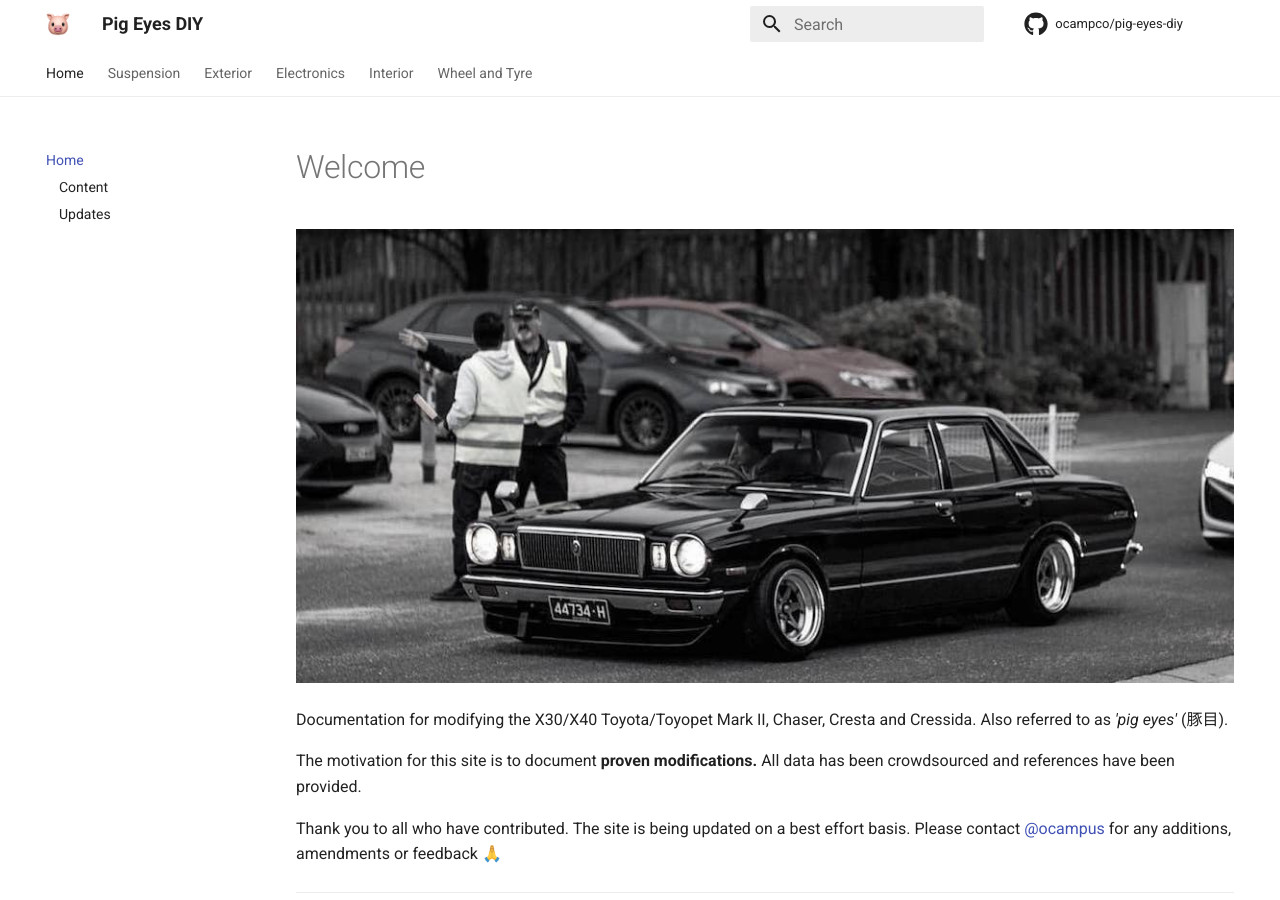
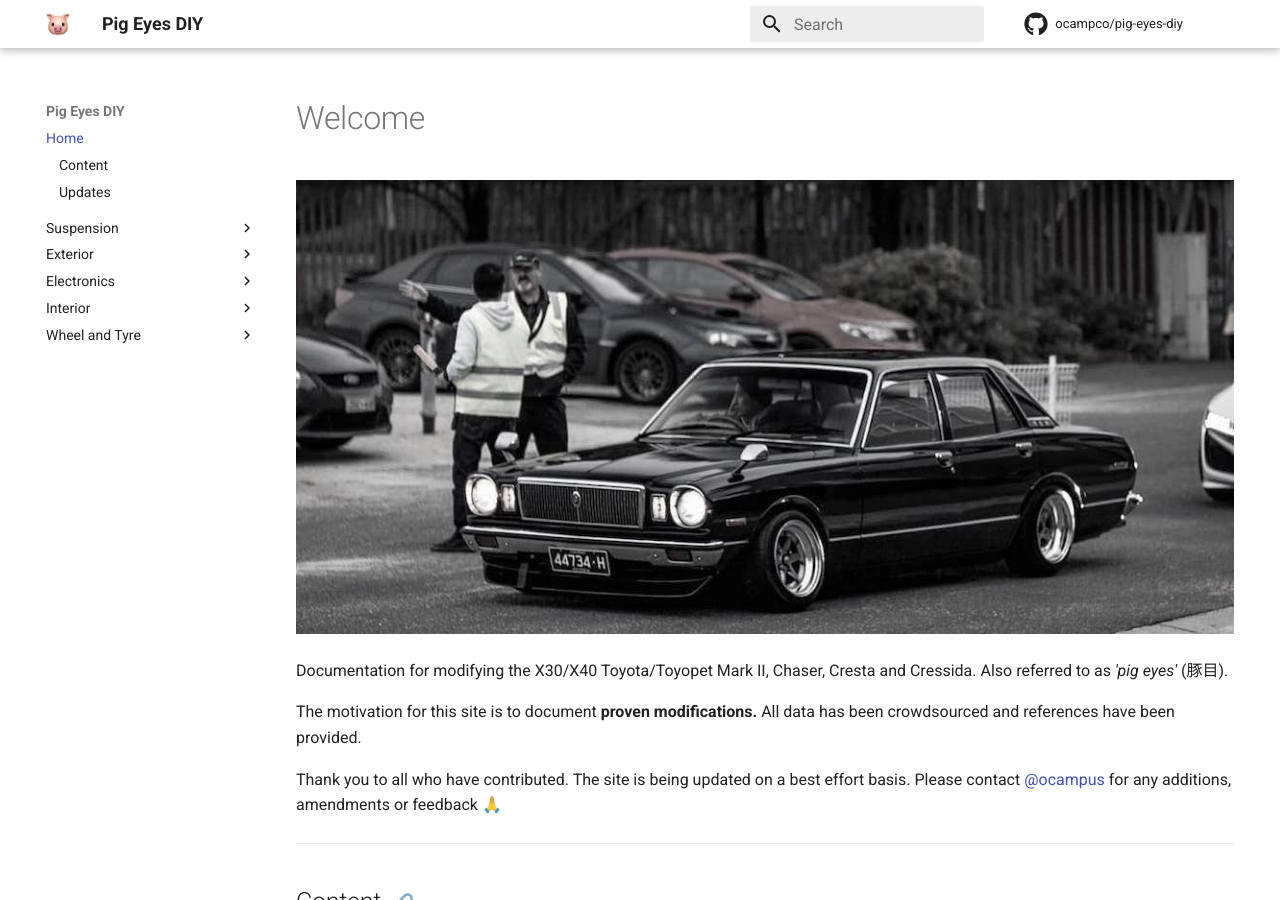
Before and after one commit to ocampco/pig-eyes-diy, an MkDocs documentation site: the page built from docs/index.md, in a window 1280 px wide and 900 px high. Built offline with MkDocs 1.6.1 and Material for MkDocs 9.7.7, drawn with Linux system fonts in a browser that asks for light colours; comment, search, counter and statistics services are not loaded; some of the changed lines change nothing that is shown.

Commit message:
track interaction and improve search

```diff
--- a/mkdocs.yml
+++ b/mkdocs.yml
@@ -12,11 +12,12 @@
     primary: white
     accent: pink
   features:
-    - navigation.tabs
     - navigation.top
     - navigation.instant
     - navigation.indexes
     - toc.integrate
+    - search.suggest
+    - search.highlight
   logo: ./assets/logo.png
   favicon: ./assets/logo.png
   icon:
@@ -61,3 +62,8 @@
     - ./wheel-and-tyre/index.md
     - Tyres: ./wheel-and-tyre/tyres.md
     - 'Refurbishing Wheels': ./wheel-and-tyre/refurbishing-wheels.md
+
+extra:
+  analytics:
+    provider: google
+    property: G-96Q2TMF4ZS
```
